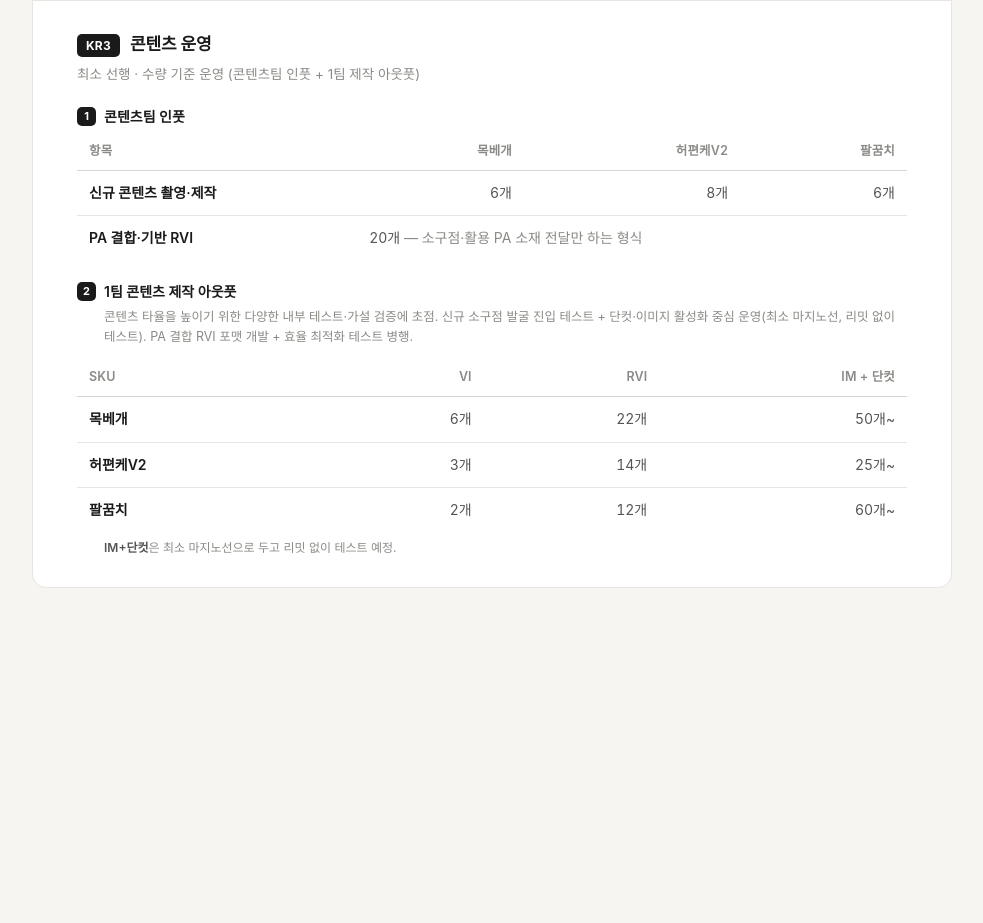
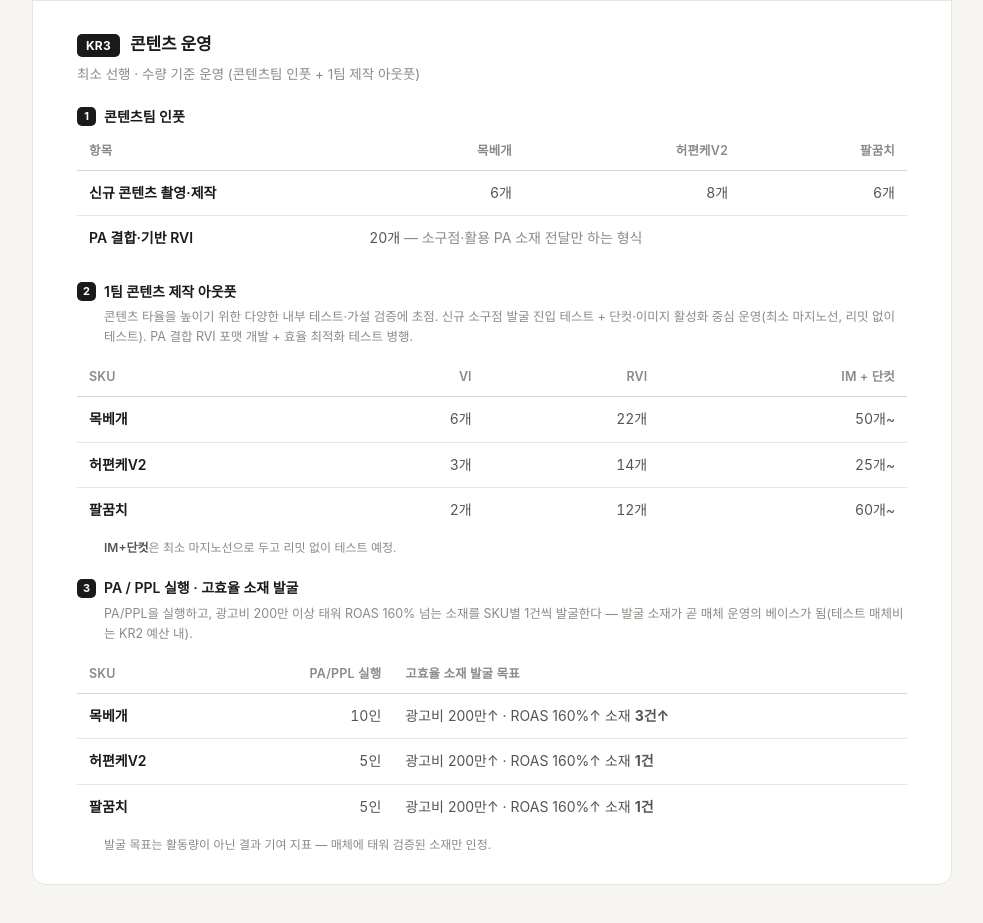
Before and after one commit to Olitteam/2606-mkt1-okr, a plain HTML site: page index.html in a window 1280 px wide. Shown: the part 2258-3181 px from the top of the page, without its empty margins (148-1131 px from the left). Before the commit the page ends 2894 px from the top, so only its background shows below. Drawn offline with Linux system fonts and the light colour scheme; a web font is replaced by a local one.

Commit message:
Add files via upload

```diff
--- a/index.html
+++ b/index.html
@@ -477,6 +477,36 @@
       </tbody>
     </table>
     <p class="mini"><b>IM+단컷</b>은 최소 마지노선으로 두고 리밋 없이 테스트 예정.</p>
+
+    <div class="sub-h"><span class="sub-n">3</span>PA / PPL 실행 · 고효율 소재 발굴</div>
+    <p class="sub-desc">PA/PPL을 실행하고, 광고비 200만 이상 태워 ROAS 160% 넘는 소재를 SKU별 1건씩 발굴한다 — 발굴 소재가 곧 매체 운영의 베이스가 됨(테스트 매체비는 KR2 예산 내).</p>
+    <table>
+      <thead>
+        <tr>
+          <th>SKU</th>
+          <th class="num">PA/PPL 실행</th>
+          <th>고효율 소재 발굴 목표</th>
+        </tr>
+      </thead>
+      <tbody>
+        <tr>
+          <td>목베개</td>
+          <td class="num">10인</td>
+          <td>광고비 200만↑ · ROAS 160%↑ 소재 <b>3건↑</b></td>
+        </tr>
+        <tr>
+          <td>허편케V2</td>
+          <td class="num">5인</td>
+          <td>광고비 200만↑ · ROAS 160%↑ 소재 <b>1건</b></td>
+        </tr>
+        <tr>
+          <td>팔꿈치</td>
+          <td class="num">5인</td>
+          <td>광고비 200만↑ · ROAS 160%↑ 소재 <b>1건</b></td>
+        </tr>
+      </tbody>
+    </table>
+    <p class="mini">발굴 목표는 활동량이 아닌 결과 기여 지표 — 매체에 태워 검증된 소재만 인정.</p>
   </section>
 
 </div>
```
